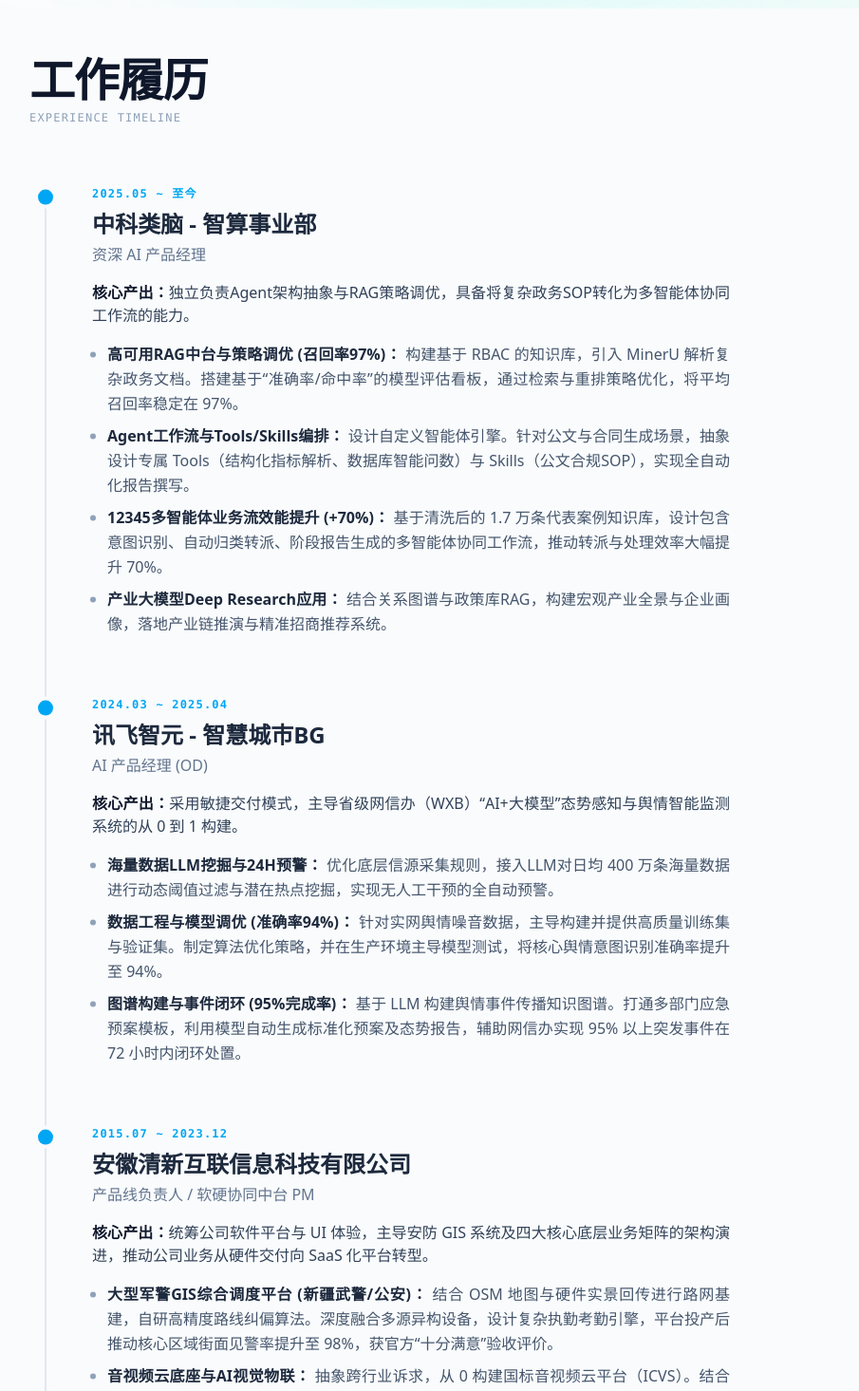
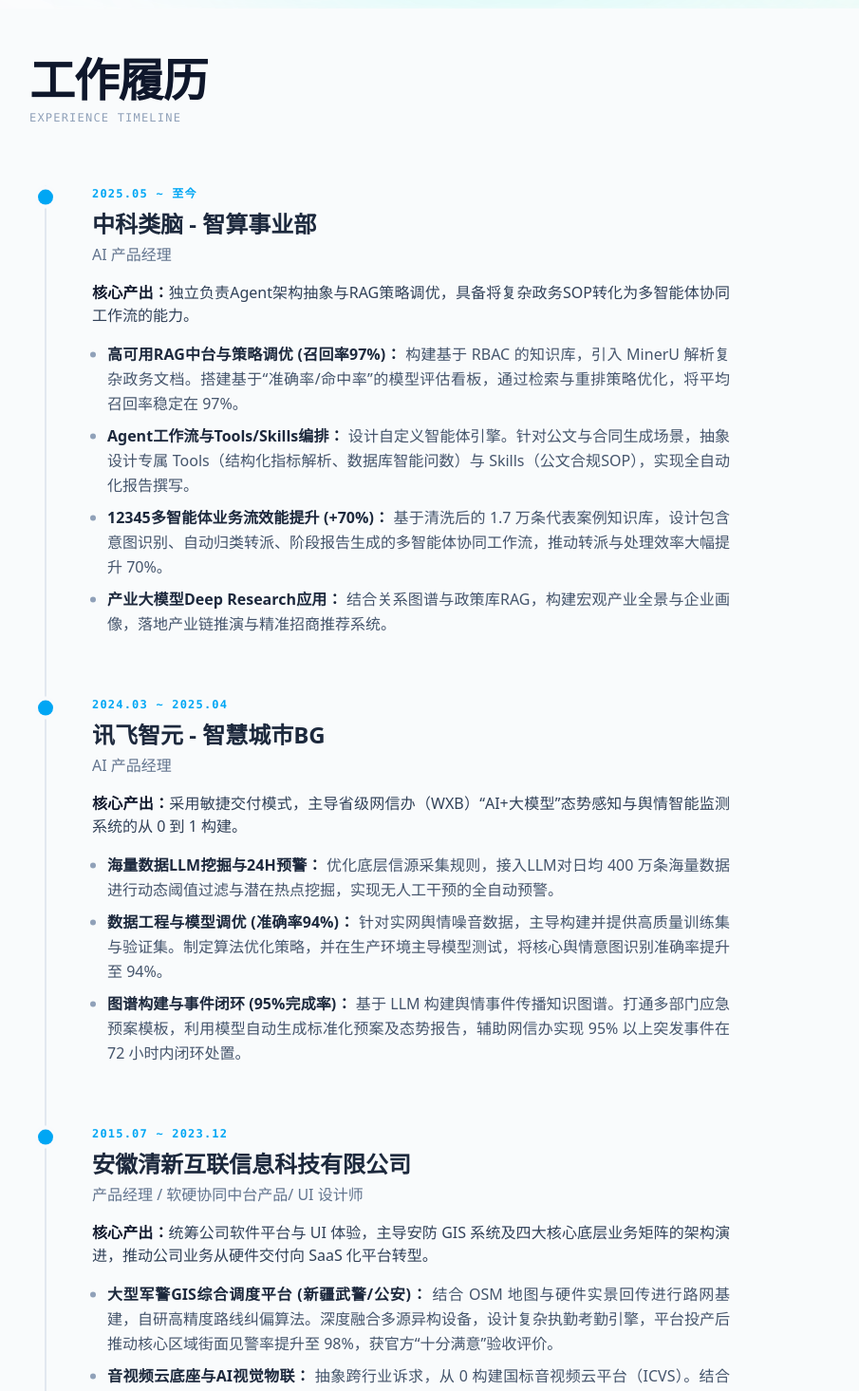
Before and after one commit to ichimarusakura/ResumeACID, a React (Vite) app: page / in a window 1280 px wide. Shown: the part 791-2256 px from the top of the page at 95% size, without its empty margins (17-922 px from the left). Built offline with nearby package versions, Linux system fonts and the light colour scheme.

Commit message:
Update App.tsx

```diff
--- a/src/App.tsx
+++ b/src/App.tsx
@@ -337,13 +337,13 @@
           <div className="flex flex-col md:flex-row md:items-end justify-between gap-12 mb-16">
             <div>
               <h1 className="text-5xl md:text-7xl font-bold tracking-tight mb-6 flex items-baseline gap-4 text-slate-900">
-                <BlurTypewriter text="林逸" delay={0.1} />
+                <BlurTypewriter text="王勇" delay={0.1} />
                 <span className="text-sky-500 font-mono text-2xl md:text-4xl font-normal">
-                  <BlurTypewriter text="/ LIN YI" delay={0.4} />
+                  <BlurTypewriter text="/ WANG YONG" delay={0.4} />
                 </span>
               </h1>
               <h2 className="text-2xl md:text-3xl font-medium text-slate-600 mb-6">
-                <BlurTypewriter text="资深 AI 产品专家" delay={0.8} />
+                <BlurTypewriter text="资深 AI 产品经理" delay={0.8} />
               </h2>
             </div>
             <div className="max-w-xl pb-2">
@@ -378,8 +378,8 @@
 
           <div className="grid grid-cols-2 md:grid-cols-5 gap-8 border-t border-slate-200 pt-8">
             <Stat label="Location" value="合肥" />
-            <Stat label="Experience" value="7年+B/G端产品" />
-            <Stat label="Core Focus" value="AI大模型应用" />
+            <Stat label="Experience" value="7年+" />
+            <Stat label="Core Focus" value="B G端产品 / AI大模型应用" />
             <div>
               <div className="font-mono text-[10px] uppercase tracking-widest text-slate-400 mb-2">Education</div>
               <div className="font-bold text-lg tracking-tight text-slate-800">合肥工业大学</div>
@@ -697,7 +697,7 @@
   {
     period: "2025.05 ~ 至今",
     company: "中科类脑 - 智算事业部",
-    role: "资深 AI 产品经理",
+    role: "AI 产品经理",
     coreOutput: "独立负责Agent架构抽象与RAG策略调优，具备将复杂政务SOP转化为多智能体协同工作流的能力。",
     achievements: [
       { title: "高可用RAG中台与策略调优 (召回率97%)：", desc: "构建基于 RBAC 的知识库，引入 MinerU 解析复杂政务文档。搭建基于“准确率/命中率”的模型评估看板，通过检索与重排策略优化，将平均召回率稳定在 97%。" },
@@ -709,7 +709,7 @@
   {
     period: "2024.03 ~ 2025.04",
     company: "讯飞智元 - 智慧城市BG",
-    role: "AI 产品经理 (OD)",
+    role: "AI 产品经理",
     coreOutput: "采用敏捷交付模式，主导省级网信办（WXB）“AI+大模型”态势感知与舆情智能监测系统的从 0 到 1 构建。",
     achievements: [
       { title: "海量数据LLM挖掘与24H预警：", desc: "优化底层信源采集规则，接入LLM对日均 400 万条海量数据进行动态阈值过滤与潜在热点挖掘，实现无人工干预的全自动预警。" },
@@ -720,7 +720,7 @@
   {
     period: "2015.07 ~ 2023.12",
     company: "安徽清新互联信息科技有限公司",
-    role: "产品线负责人 / 软硬协同中台 PM",
+    role: "产品经理 / 软硬协同中台产品/ UI 设计师",
     coreOutput: "统筹公司软件平台与 UI 体验，主导安防 GIS 系统及四大核心底层业务矩阵的架构演进，推动公司业务从硬件交付向 SaaS 化平台转型。",
     achievements: [
       { title: "大型军警GIS综合调度平台 (新疆武警/公安)：", desc: "结合 OSM 地图与硬件实景回传进行路网基建，自研高精度路线纠偏算法。深度融合多源异构设备，设计复杂执勤考勤引擎，平台投产后推动核心区域街面见警率提升至 98%，获官方“十分满意”验收评价。" },
```
